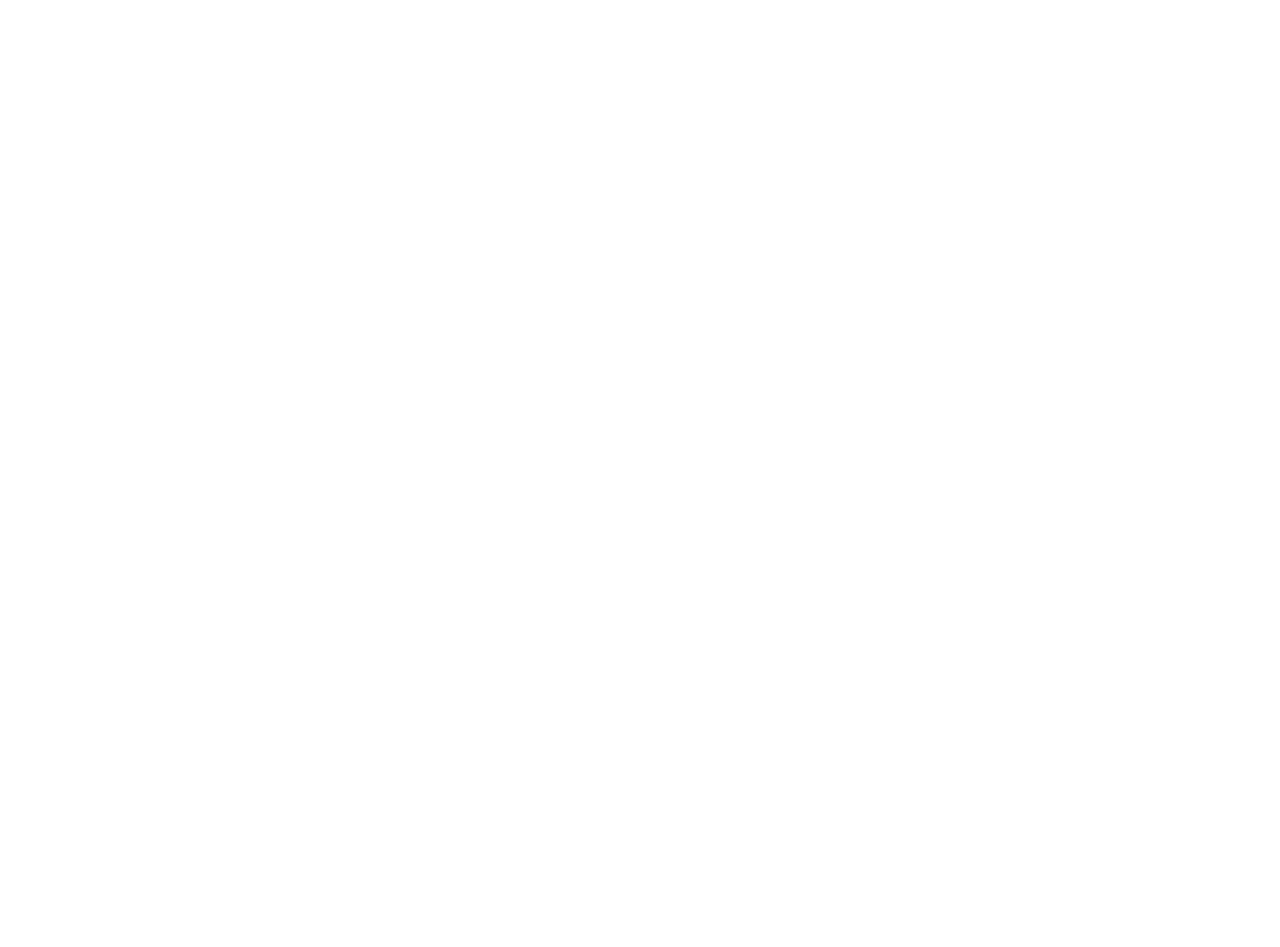
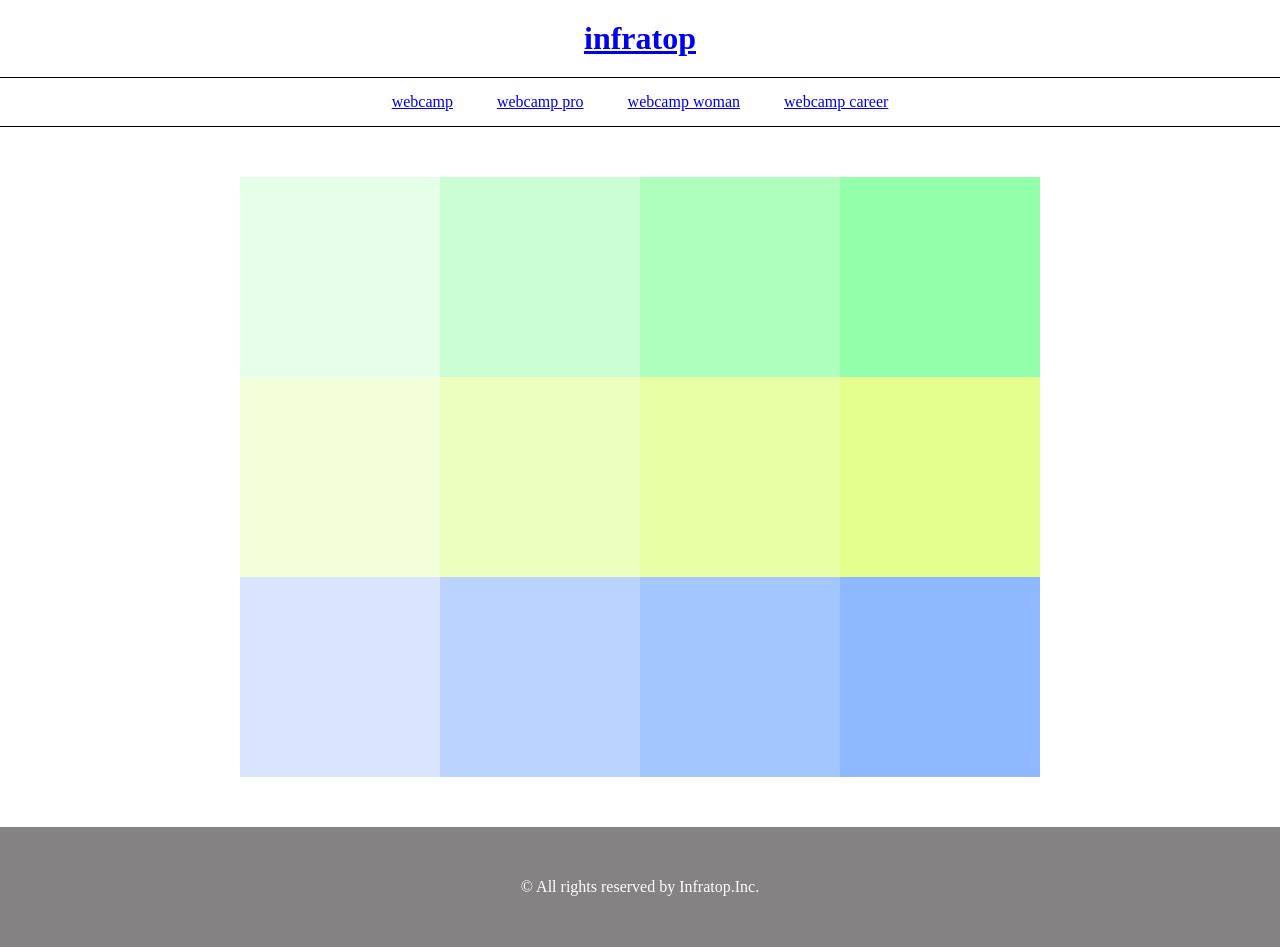
Before and after one commit to nlllllly/1-5_html-css, a plain HTML site: page index.html in a window 1280 px wide. Before the commit the page ends 800 px from the top, so only its background shows below. Drawn offline with Linux system fonts and the light colour scheme.

Commit message:
[finish] 1-5

```diff
--- a/index.html
+++ b/index.html
@@ -6,9 +6,36 @@
     <link rel="stylesheet" href="style.css">
 </head>
 <body>
-    <header></header>
+    <header>
+        <h1><a href="#">infratop</a></h1>
+    </header>
+    <nav>
+        <ul>
+            <li><a href="#">webcamp</a></li>
+            <li><a href="#">webcamp pro</a></li>
+            <li><a href="#">webcamp woman</a></li>
+            <li><a href="#">webcamp career</a></li>
+        </ul>
+    </nav>
+
+    <div class="main-container">
+        <div class="boxes box1"></div>
+        <div class="boxes box2"></div>
+        <div class="boxes box3"></div>
+        <div class="boxes box4"></div>
+        <div class="boxes box5"></div>
+        <div class="boxes box6"></div>
+        <div class="boxes box7"></div>
+        <div class="boxes box8"></div>
+        <div class="boxes box9"></div>
+        <div class="boxes box10"></div>
+        <div class="boxes box11"></div>
+        <div class="boxes box12"></div>
+    </div>
 
 
-    <footer></footer>
+    <footer>
+        <p>© All rights reserved by Infratop.Inc.</p>
+    </footer>
 </body>
 </html>
--- a/style.css
+++ b/style.css
@@ -0,0 +1,93 @@
+* {
+    margin: 0;
+    padding: 0;
+    box-sizing: border-box;
+}
+
+header {
+    text-align: center;
+    margin: 20px 0;
+}
+
+nav {
+    text-align: center;
+    border-top: 1px solid #000000;
+    border-bottom: 1px solid #000000;
+}
+
+ul {
+    list-style: none;
+}
+
+li {
+    display: inline-block;
+    margin: 15px 20px;
+}
+
+.main-container {
+    width: 800px;
+    padding: 50px 0;
+    margin: 0 auto;
+    text-align: center;
+    font-size: 0;
+}
+
+.main-container .boxes {
+    width: 200px;
+    height: 200px;
+    padding: 0;
+    display: inline-block;
+}
+
+.main-container .box1 {
+    background: #e6ffe9;
+}
+.main-container .box2 {
+    background: #cbffd3;
+}
+.main-container .box3 {
+    background: #aeffbd;
+}
+.main-container .box4 {
+    background: #93ffab;
+}
+
+.main-container .box5 {
+    background: #f3ffd8;
+}
+.main-container .box6 {
+    background: #edffbe;
+}
+.main-container .box7 {
+    background: #e9ffa5;
+}
+.main-container .box8 {
+    background: #e4ff8d;
+}
+
+.main-container .box9 {
+    background: #d9e5ff;
+}
+.main-container .box10 {
+    background: #bad3ff;
+}
+.main-container .box11 {
+    background: #a4c6ff;
+}
+.main-container .box12 {
+    background: #8eb8ff;
+}
+
+
+
+footer {
+    width: 100%;
+    height: 120px;
+    background: #848282;
+    line-height: 120px;
+    text-align: center;
+}
+
+footer p {
+    color: #fff;
+}
```
